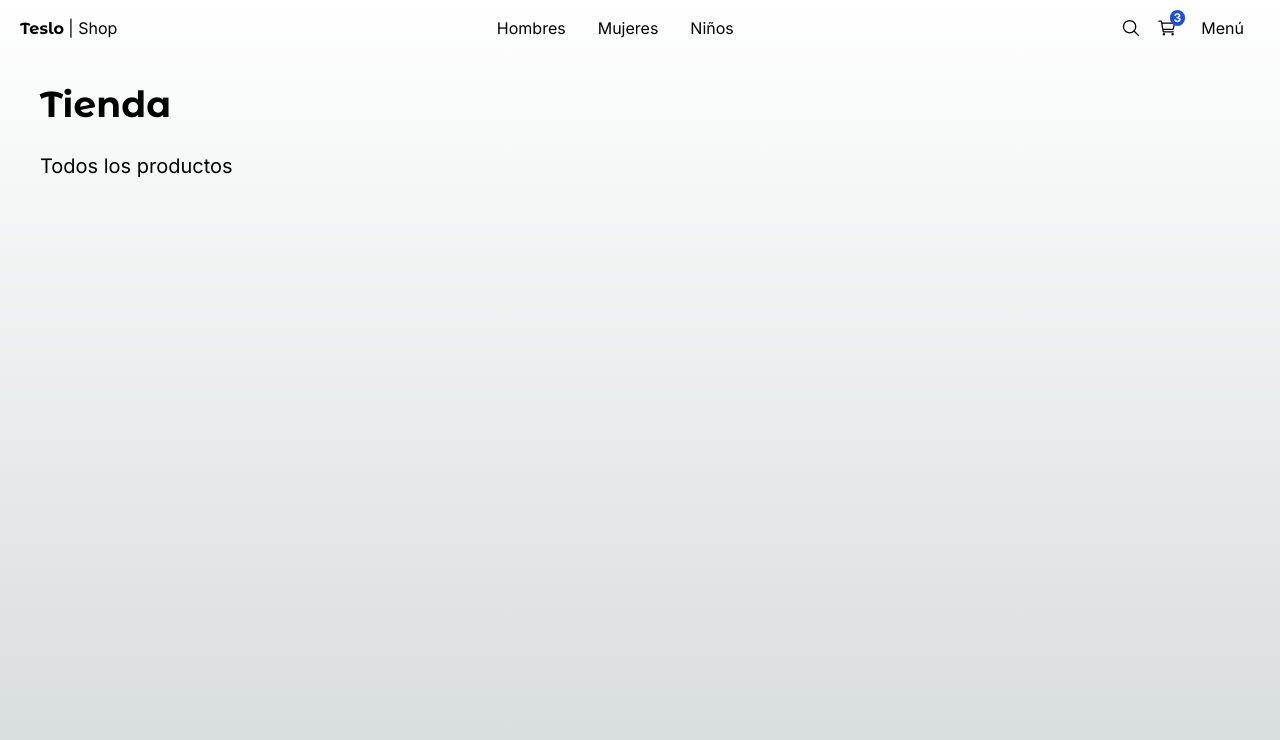
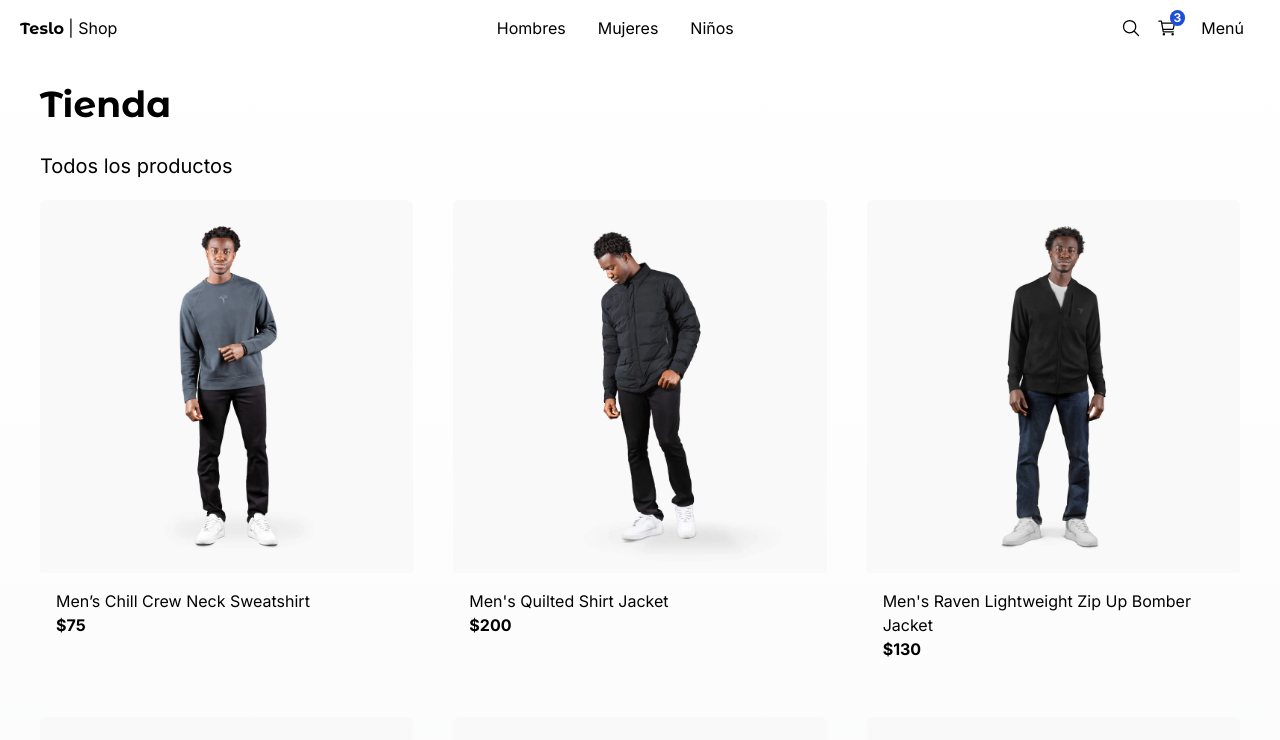
Before and after one commit to codewithleader/teslo-shop-nextjs14, a Next.js app: page / in a window 1280 px wide. Shown: the top 740 px of the page. Built offline with nearby package versions, Linux system fonts and the light colour scheme.

Commit message:
ProductGridItem

```diff
--- a/src/app/(shop)/page.tsx
+++ b/src/app/(shop)/page.tsx
@@ -1,9 +1,13 @@
-import { Title } from '@/components';
+import { ProductGrid, Title } from '@/components';
+import { initialData } from '@/seed/seed';
+
+const products = initialData.products;
 
 export default function HomePage() {
   return (
     <>
       <Title title={'Tienda'} subtitle='Todos los productos' className='mb-2' />
+      <ProductGrid products={products} />
     </>
   );
 }
--- a/src/components/index.ts
+++ b/src/components/index.ts
@@ -1,3 +1,5 @@
 export * from './ui/top-menu/TopMenu';
 export * from './ui/not-found/NotFound';
 export * from './ui/title/Title';
+export * from './products/product-grid/ProductGrid';
+export * from './products/product-grid/ProductGridItem';
--- /dev/null
+++ b/src/components/products/product-grid/ProductGrid.tsx
@@ -0,0 +1,16 @@
+import { Product } from '@/interfaces';
+import { ProductGridItem } from './ProductGridItem';
+
+interface Props {
+  products: Product[];
+}
+
+export const ProductGrid = ({ products }: Props) => {
+  return (
+    <div className='grid grid-cols-2 sm:grid-cols-3 gap-10 mb-10'>
+      {products.map((product) => (
+        <ProductGridItem key={product.slug} product={product} />
+      ))}
+    </div>
+  );
+};
--- /dev/null
+++ b/src/components/products/product-grid/ProductGridItem.tsx
@@ -0,0 +1,41 @@
+'use client';
+
+import { useState } from 'react';
+import Link from 'next/link';
+import Image from 'next/image';
+//
+import { Product } from '@/interfaces';
+
+interface Props {
+  product: Product;
+}
+
+export const ProductGridItem = ({ product }: Props) => {
+  const [displayImage, setDisplayImage] = useState(product.images[0]);
+
+  return (
+    <div className='rounded-md overflow-hidden fade-in'>
+      <Link href={`/product/${product.slug}`}>
+        <Image
+          src={`/products/${displayImage}`}
+          alt={product.title}
+          className='w-full object-cover rounded'
+          width={500}
+          height={500}
+          onMouseEnter={() => setDisplayImage(product.images[1])}
+          onMouseLeave={() => setDisplayImage(product.images[0])}
+        />
+      </Link>
+      <div className='p-4 flex flex-col'>
+        <Link
+          //
+          href={`/product/${product.slug}`}
+          className='hover:text-blue-600'
+        >
+          {product.title}
+        </Link>
+        <span className='font-bold'>${product.price}</span>
+      </div>
+    </div>
+  );
+};
--- /dev/null
+++ b/src/interfaces/index.ts
@@ -0,0 +1 @@
+export * from './product.interface';
```
Also changed, not shown: src/interfaces/product.interface.ts (added, +16 -0 lines).
